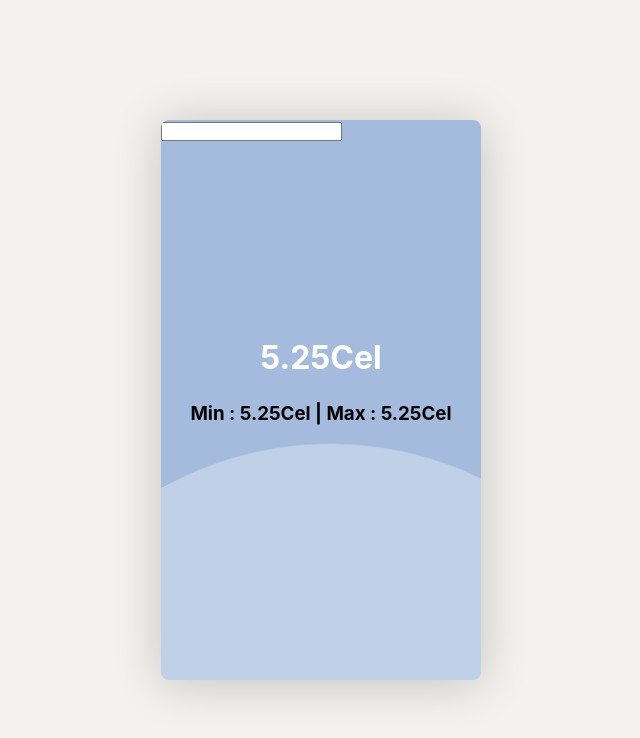
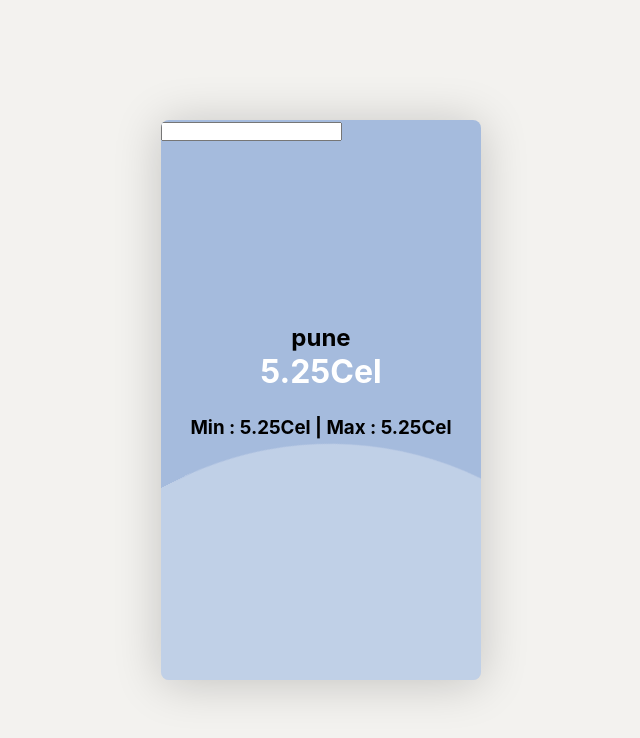
Before and after one commit to KanikaGoyal-kg/liveweathersearch, a React (Create React App) app: page / in a window 1280 px wide. Shown: the top 738 px of the page, without its empty margins (319-959 px from the left). Built offline with nearby package versions, Linux system fonts and the light colour scheme.

Commit message:
made changes

```diff
--- a/src/components/TempApp.js
+++ b/src/components/TempApp.js
@@ -1,7 +1,9 @@
-import React from 'react';
+import React, { useState } from 'react';
 import "./css/style.css";
 
 const TempApp = () => {
+
+    const [city, setCity] = useState("pune");
 
     return (
         <>
@@ -18,7 +20,7 @@ const TempApp = () => {
             </div>
         <div className="info">
             <h2 className="location">
-                <i class="fas fa-street-view"></i>
+                <i class="fas fa-street-view"></i>{city}
             </h2>
             <h1 className="temp">
                 5.25Cel
```
